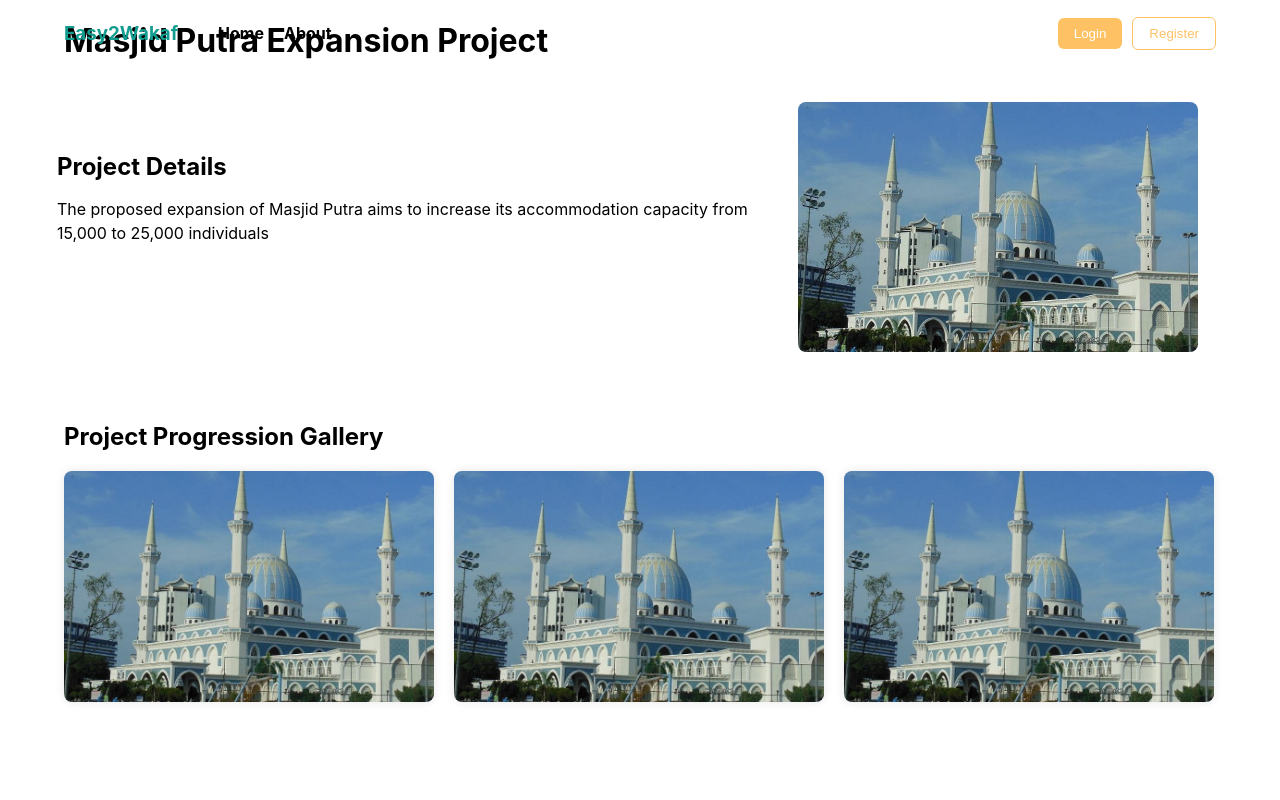
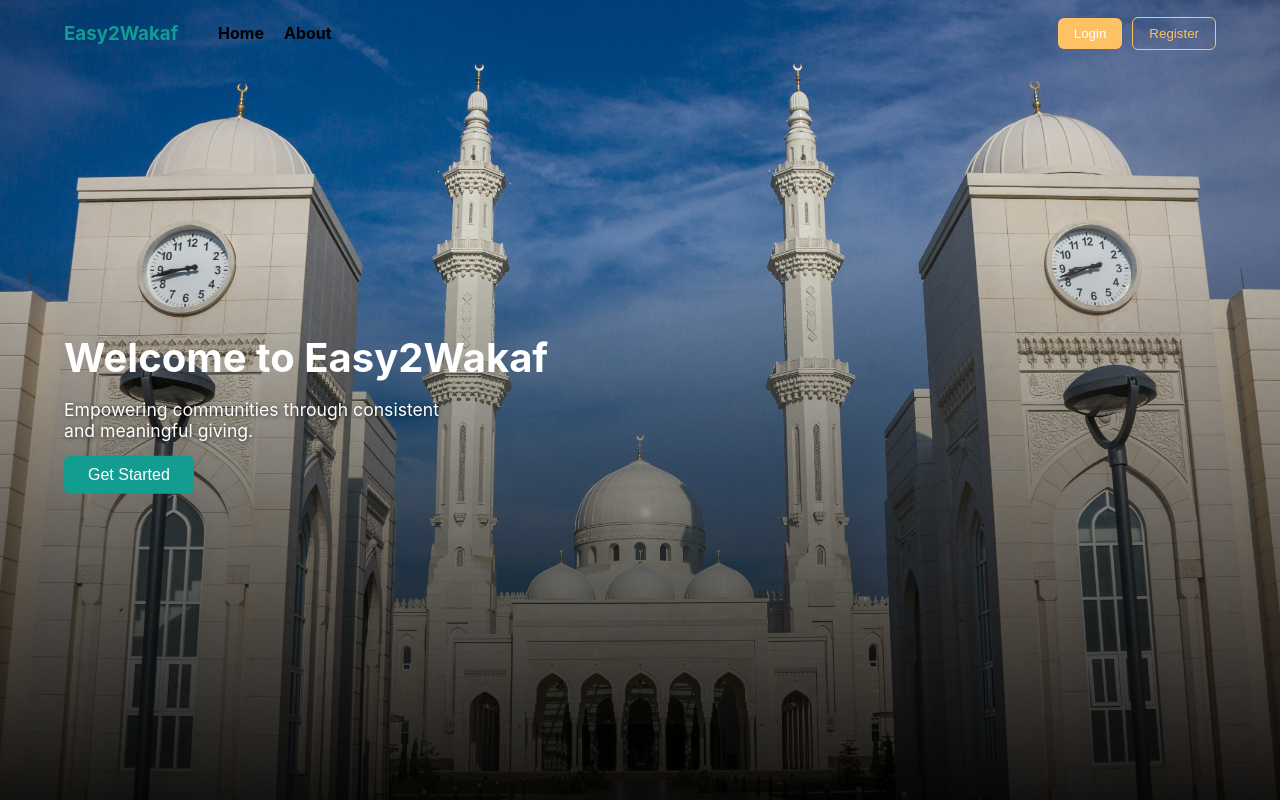
Before and after one commit to amaniskandar04/umhacksubmission, a React (Create React App) app in the folder frontend/: page /projectpage in a window 1280 px wide. Shown: the top 800 px of the page. Built offline with nearby package versions, Linux system fonts and the light colour scheme.

Commit message:
projectpage

```diff
--- a/frontend/src/components/Slider1.js
+++ b/frontend/src/components/Slider1.js
@@ -3,7 +3,7 @@ import Slider from "react-slick";
 import "./Slider1.css"; // your own styles if needed
 
 const items = [
-  { id: 1, title: "Masjid Putra Expansion Project", currentMoney: "100000", totalNeeded: "500000", imageUrl:"images/masjid.jpg", description: "The proposed expansion of Masjid Putra aims to increase its accommodation capacity from 15,000 to 25,000 individuals,  " },
+  { id: 68, title: "Masjid Putra Expansion Project", currentMoney: "100000", totalNeeded: "500000", imageUrl:"images/masjid.jpg", description: "The proposed expansion of Masjid Putra is a significant and visionary project aimed at enhancing the mosque's ability to accommodate a growing congregation. Currently capable of hosting 15,000 individuals, the mosque's expansion seeks to increase this capacity to 25,000, ensuring that it can serve the needs of the community, especially during peak times such as Ramadan and major religious events." },
   { id: 2, title: "Sultan Sallahudin Idris Shah Mosque", currentMoney: "100000", totalNeeded: "500000", imageUrl:"images/masjid.jpg", description: "kau memang hensem" },
   { id: 3, title: "Tahfiz Abu Mujahhid", currentMoney: "100000", totalNeeded: "500000", imageUrl:"images/masjid.jpg", description: "kau memang hensem" },
   { id: 4, title: "Kelab Malam untuk Party", currentMoney: "0", totalNeeded: "500000", imageUrl:"images/masjid.jpg", description: "kau memang hensem" },
--- a/frontend/src/components/home.css
+++ b/frontend/src/components/home.css
@@ -1,10 +1,7 @@
-h1{
-    margin-left: 5%;
-}
 
 h2{
     margin-top: 50px;
-    margin-left: 5%;
+
 }
 
 .banner {
@@ -36,7 +33,7 @@ h2{
 .image-overlay {
     position: absolute;
     top: 50%;
-    left: 40px;
+    margin-left: 5%;
     transform: translateY(-50%);
     text-align: left;
     color: white;
@@ -66,7 +63,7 @@ h2{
     border-radius: 6px;
     cursor: pointer;
     transition: background-color 0.3s ease;
-    margin-left: 5%;
+
   }
 
   .image-overlay button:hover {
--- a/frontend/src/components/projectpage.css
+++ b/frontend/src/components/projectpage.css
@@ -1,10 +1,11 @@
 .project-container {
     display: flex;
-    align-items: flex-start;
+    align-items: center;
     gap: 40px; /* spacing between text and image */
-    padding: 20px;
     flex-wrap: wrap; /* responsive for smaller screens */
-
+    margin-left: 5%;
+    margin-right: 5%;
+    padding-top: 50px;
   }
 
   .project-text {
@@ -19,32 +20,32 @@
   .project-text p {
     font-size: 16px;
     line-height: 1.5;
+    padding-right: 5%;
   }
 
   .project-image {
     width: 400px;
-    height: auto;
+    height: 400px;
     border-radius: 8px;
     object-fit: cover;
-    margin-right:5%;
+
   }
 
-  p{
-    margin-left:5%;
-  }
+
 
   .gallery {
     display: flex;
     flex-wrap: wrap;
-    gap: 20px;
+    gap: 2%;
     margin-top: 20px;
     margin-left: 5%;
     margin-right: 5%;
+    margin-bottom: 50px;
   }
 
   .gallery-item {
     position: relative;
-    width: calc(33.333% - 14px); /* 3 per row */
+    width: calc(32%); /* 3 per row */
     cursor: pointer;
     overflow: hidden;
     border-radius: 8px;
@@ -65,7 +66,7 @@
     width: 100%;
     height: 100%;
     background: white;
-    padding: 16px;
+    ;
     box-sizing: border-box;
     transition: left 0.3s ease;
     color: #333;
@@ -82,3 +83,73 @@
   .gallery-item.active .gallery-text {
     left: 0;
   }
+
+  .banner {
+    width: 100%;
+    height:800px;
+    overflow: hidden;
+    position: relative;
+  }
+
+  .banner-image {
+    width: 100%;
+    height: 100%;
+    object-fit: cover;
+    object-position: center; /* ensures center of image is shown */
+  }
+
+  /* Gradient to darken bottom of the image */
+ .image-gradient {
+    position: absolute;
+    top: 0;
+    left: 0;
+    width: 100%;
+    height: 100%;
+    background: linear-gradient(to bottom, rgba(0,0,0,0) 30%, rgba(0,0,0,0.9) 100%);
+    z-index: 1;
+  }
+
+
+.image-overlay {
+    position: absolute;
+    top: 50%;
+    transform: translateY(-50%);
+    text-align: left;
+    color: white;
+    z-index: 2;
+    margin-left: 5%;
+
+  }
+
+  .image-overlay h1 {
+    margin-bottom: 10px;
+    font-size: 2.5rem;
+
+  }
+
+  .image-overlay p {
+    font-size: 1.1rem;
+    margin-bottom: 15px;
+    text-shadow: 1px 1px 4px rgba(0,0,0,0.6);
+    max-width: 400px;
+  }
+
+  .image-overlay button {
+    background-color: #139D90;
+    color: white;
+    border: none;
+    padding: 10px 24px;
+    font-size: 1rem;
+    border-radius: 6px;
+    cursor: pointer;
+    transition: background-color 0.3s ease;
+
+  }
+
+  .image-overlay button:hover {
+    background-color: #0d786d;
+  }
+
+  .project-progression-gallery{
+    margin-left: 5%;
+  }
--- a/frontend/src/components/projectpage.js
+++ b/frontend/src/components/projectpage.js
@@ -22,13 +22,24 @@ const galleryItems = [
 
     return (
         <>
-            <h1>Masjid Putra Expansion Project</h1>
+            <div className="banner">
+                <img src="images/masjid2.jpg" alt="Banner" className="banner-image" />
+                <div className="image-gradient"></div>
+                <div className="image-overlay">
+                    <h1>Welcome to Easy2Wakaf</h1>
+                    <p>Empowering communities through consistent and meaningful giving.</p>
+                    <button>Get Started</button>
+                </div>
+            </div>
             <div className="project-container">
                 <div className="project-text">
                     <h2>Project Details</h2>
                     <p>
-                    The proposed expansion of Masjid Putra aims to increase its accommodation
-                    capacity from 15,000 to 25,000 individuals
+                        "The proposed expansion of Masjid Putra is a significant and visionary project aimed at enhancing the mosque's ability to accommodate a growing congregation. Currently capable of hosting 15,000 individuals, the mosque's expansion seeks to increase this capacity to 25,000, ensuring that it can serve the needs of the community, especially during peak times such as Ramadan and major religious events.
+
+                        The expansion will not only focus on increasing seating and prayer spaces but will also include the construction of additional facilities such as improved ablution areas, dedicated spaces for educational activities, and enhanced accessibility for the disabled. Furthermore, the design of the new facilities will incorporate modern architectural elements while preserving the mosque's rich cultural heritage and Islamic identity.
+
+                        This expansion is a response to the increasing number of worshippers and the growing demand for more space, making it a crucial step towards ensuring that Masjid Putra remains a central hub for religious, educational, and community activities in the region. It will contribute to fostering a more inclusive and accessible environment for worshippers of all ages and backgrounds, allowing them to experience a heightened sense of spiritual connection."
                     </p>
                 </div>
                 <img
@@ -37,7 +48,7 @@ const galleryItems = [
                     className="project-image"
                 />
             </div>
-            <h2>Project Progression Gallery</h2>
+            <h2 className = "project-progression-gallery">Project Progression Gallery</h2>
             <div className="gallery">
                 {galleryItems.map((item, index) => (
                     <div key={index} className={`gallery-item ${activeIndex === index ? 'active' : ''}`} onClick={() => toggleActive(index)}>
```
